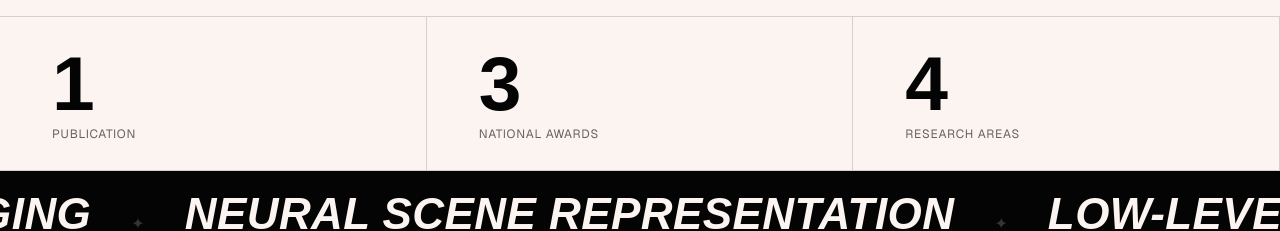
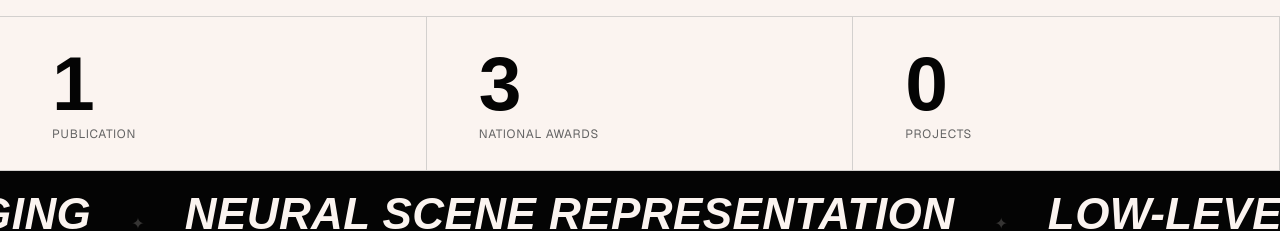
Before and after one commit to usagi1210/usagi1210.github.io, a Next.js app: page / in a window 1280 px wide. Shown: the part 920-1151 px from the top of the page. Built offline with nearby package versions, Linux system fonts and the light colour scheme; a web font is replaced by a local one.

Commit message:
chore: change stat from Research Areas to Projects, value TBD

```diff
--- a/src/data/content.ts
+++ b/src/data/content.ts
@@ -36,7 +36,7 @@ export const education = [
 export const stats = [
   { value: 1,  label: 'Publication' },
   { value: 3,  label: 'National Awards' },
-  { value: 4,  label: 'Research Areas' },
+  { value: 0,  label: 'Projects' },
 ]
 
 export const interests = [
```
